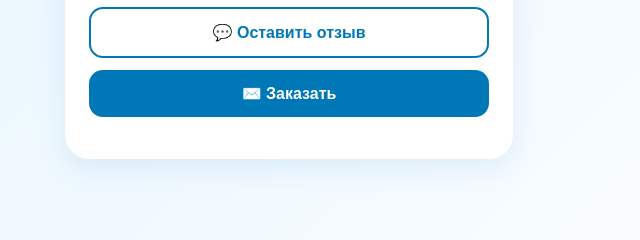
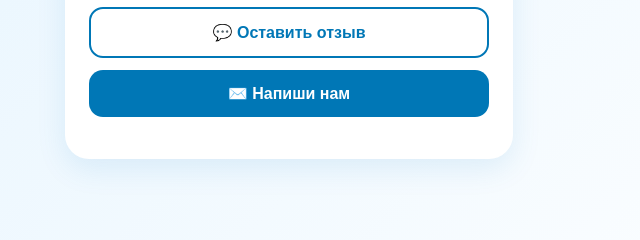
Before and after one commit to Agelai/mini-app, a plain HTML site: page index.html in a window 1280 px wide. Shown: the part 464-704 px from the top of the page, 351-991 px from the left. Drawn offline with Linux system fonts and the light colour scheme.

Commit message:
Update index.html

```diff
--- a/index.html
+++ b/index.html
@@ -15,7 +15,7 @@
     <button class="btn btn-primary" onclick="openCatalog()">📖 Каталог</button>
     <button class="btn btn-secondary" onclick="openRegistration()">📝 Помощь с регистрацией</button>
     <button class="btn btn-outline" onclick="openReviewForm()">💬 Оставить отзыв</button>
-    <button class="btn btn-primary" onclick="openChat()">✉️ Заказать</button>
+    <button class="btn btn-primary" onclick="openChat()">✉️ Напиши нам</button>
 </div>
 
 <!-- Модальное окно: форма отзыва -->
```
